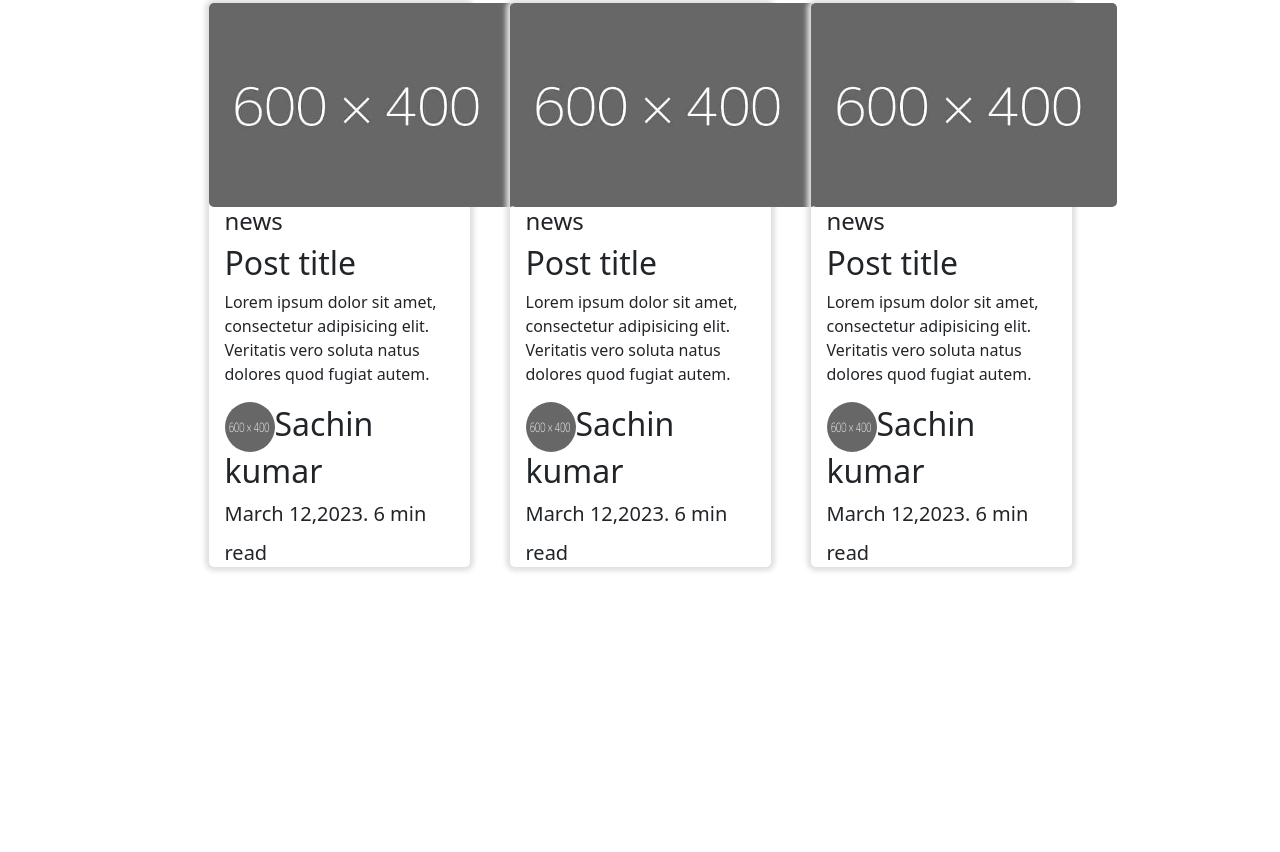
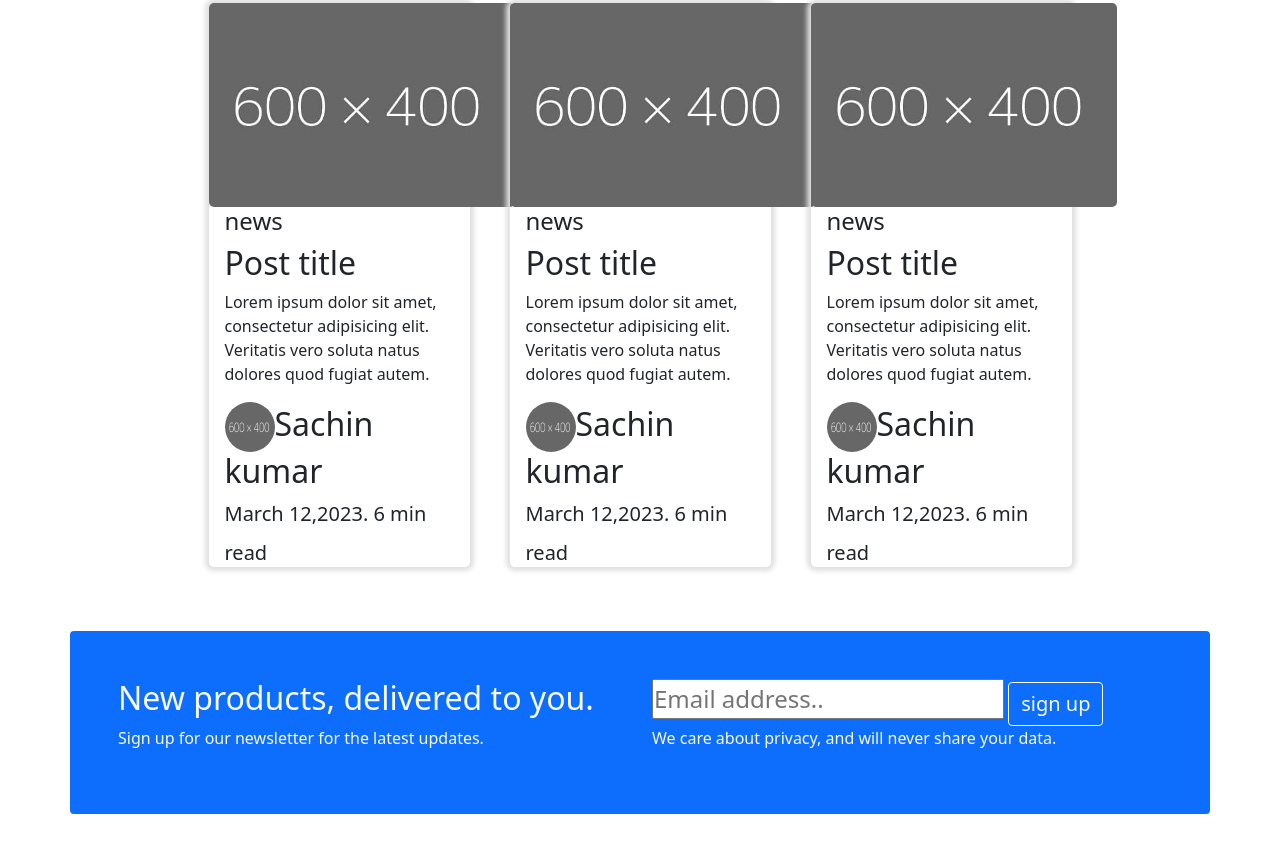
Before and after one commit to sachinkumarsain/Bootsrap_task_1, a plain HTML site: page index.html in a window 1280 px wide. Shown: the part 1649-2501 px from the top of the page. Before the commit the page ends 2280 px from the top, so only its background shows below. Drawn offline with nearby package versions, Linux system fonts and the light colour scheme.

Commit message:
footer work

```diff
--- a/index.html
+++ b/index.html
@@ -138,10 +138,11 @@
         </div>
     </section>
     <section class="section3">
-    <div class="conatiner px-5 py-5 " >
+        <div class="conatiner px-5 py-5 ">
             <section>
                 <div class="para1">
-            <p class="fw-italic text-center fs-5">Working with Start Bootstrap templates has saved me tons of development time when
+                    <p class="fw-italic text-center fs-5">Working with Start Bootstrap templates has saved me tons of
+                        development time when
                         building new projects! Starting with a Bootstrap template just makes things easier!</p>
                 </div>
             </section>
@@ -159,7 +160,8 @@
         <div class="container py-5">
             <div class="box3 mb-5 ">
                 <h1 class="text-center">From our blog</h1>
-                <p class="text-center fs-5">Lorem ipsum, dolor sit amet consectetur adipisicing elit. Eaque fugit ratione dicta mollitia. Officiis ad.</p>
+                <p class="text-center fs-5">Lorem ipsum, dolor sit amet consectetur adipisicing elit. Eaque fugit
+                    ratione dicta mollitia. Officiis ad.</p>
             </div>
             <div class="row justify-content-center ">
                 <div class="col-lg-3 col-md-5 col-sm-10 m-2 ">
@@ -167,9 +169,11 @@
                         <img src="600x400.jpg" alt="">
                         <h4 class="bg-primar ps-3 text-align-justify">news</h4>
                         <h2 class="ps-3">Post title</h2>
-                        <p class="ps-3">Lorem ipsum dolor sit amet, consectetur adipisicing elit. Veritatis vero soluta natus dolores quod fugiat autem.</p>
+                        <p class="ps-3">Lorem ipsum dolor sit amet, consectetur adipisicing elit. Veritatis vero soluta
+                            natus dolores quod fugiat autem.</p>
                         <h2 class="ps-3"><span><img src="600x400.jpg" alt=""></span>Sachin kumar
-                            <br><span  class="fs-5 fw-normal">March 12,2023. 6 min read</span></h2>
+                            <br><span class="fs-5 fw-normal">March 12,2023. 6 min read</span>
+                        </h2>
                     </div>
                 </div>
                 <div class="col-lg-3 col-md-5 col-sm-10 m-2 ">
@@ -177,9 +181,11 @@
                         <img src="600x400.jpg" alt="">
                         <h4 class="bg-primar ps-3 text-align-justify">news</h4>
                         <h2 class="ps-3">Post title</h2>
-                        <p class="ps-3">Lorem ipsum dolor sit amet, consectetur adipisicing elit. Veritatis vero soluta natus dolores quod fugiat autem.</p>
+                        <p class="ps-3">Lorem ipsum dolor sit amet, consectetur adipisicing elit. Veritatis vero soluta
+                            natus dolores quod fugiat autem.</p>
                         <h2 class="ps-3"><span><img src="600x400.jpg" alt=""></span>Sachin kumar
-                            <br><span  class="fs-5 fw-normal">March 12,2023. 6 min read</span></h2>
+                            <br><span class="fs-5 fw-normal">March 12,2023. 6 min read</span>
+                        </h2>
                     </div>
                 </div>
                 <div class="col-lg-3 col-md-5 col-sm-10 m-2 ">
@@ -187,14 +193,37 @@
                         <img src="600x400.jpg" alt="">
                         <h4 class="bg-primar ps-3 text-align-justify">news</h4>
                         <h2 class="ps-3">Post title</h2>
-                        <p class="ps-3">Lorem ipsum dolor sit amet, consectetur adipisicing elit. Veritatis vero soluta natus dolores quod fugiat autem.</p>
+                        <p class="ps-3">Lorem ipsum dolor sit amet, consectetur adipisicing elit. Veritatis vero soluta
+                            natus dolores quod fugiat autem.</p>
                         <h2 class="ps-3"><span><img src="600x400.jpg" alt=""></span>Sachin kumar
-                            <br><span class="fs-5 fw-normal">March 12,2023. 6 min read</span></h2>
+                            <br><span class="fs-5 fw-normal">March 12,2023. 6 min read</span>
+                        </h2>
+                    </div>
                 </div>
             </div>
         </div>
 
     </section>
+    <footer class="footer mb-5">
+        <div class="container px-5 bg-primary py-5 text-light rounded">
+            <div class="row">
+                <div class="col-lg-6 col-md-12 col-sm-12">
+                    <div class="box5">
+                        <h2>New products, delivered to you.</h2>
+                        <p>Sign up for our newsletter for the latest updates.</p>
+                    </div>
+                </div>
+                <div class="col-lg-6 col-md-12 col-sm-12">
+                    <div class="box5 align-items-center">
+                       <input class=" fs-4" type="text" placeholder="Email address..">
+                       <button class="btn btn-primary btn-outline-light fs-5">sign up</button><br>
+                       <p>We care about privacy, and will never share your data.</p>
+                    </div>
+                </div>
+            </div>
+        </div>
+    </footer>
+
 
 </body>
 
--- a/newBootsrapWork2.css
+++ b/newBootsrapWork2.css
@@ -32,3 +32,6 @@ i{border-radius: 5px;}
     height: 50px;
     border-radius: 50%;
 }
+.footer{
+    border-radius: 5px;
+}
```
Lines whose indentation alone changed are shown as unchanged.
